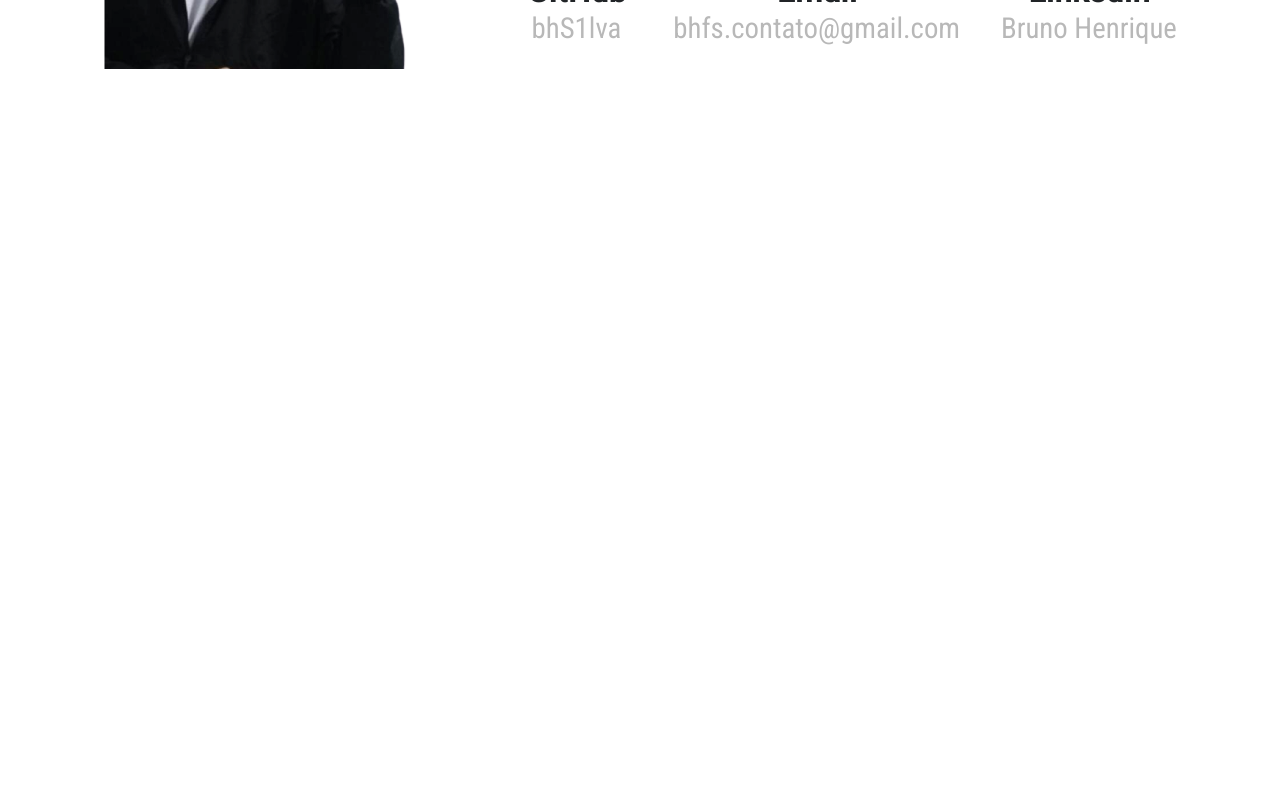
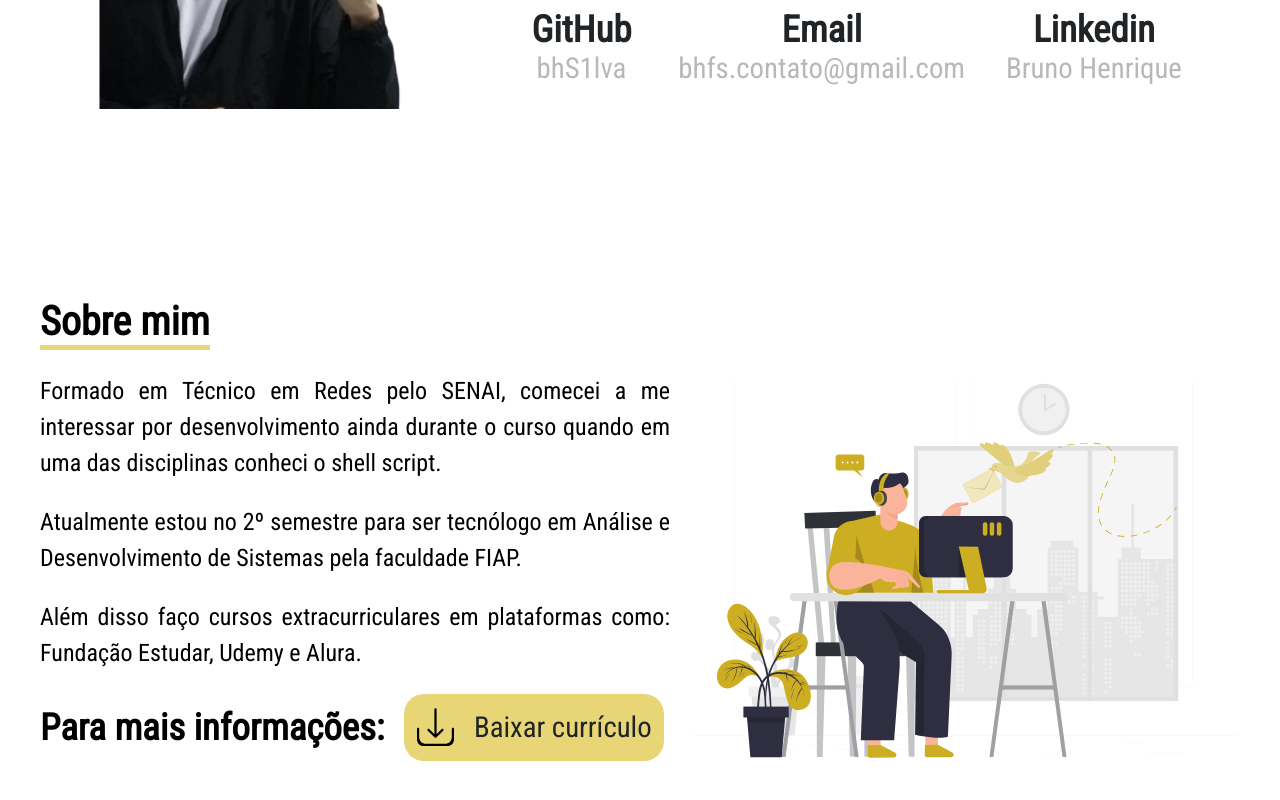
Before and after one commit to bhfsilva/Portfolio, a Next.js app: page / in a window 1280 px wide. Shown: the part 522-1322 px from the top of the page. Before the commit the page ends 800 px from the top, so only its background shows below. Built offline with nearby package versions, Linux system fonts and the light colour scheme.

Commit message:
componente sobre mim adicionado

```diff
--- a/pages/index.js
+++ b/pages/index.js
@@ -1,11 +1,13 @@
+import Navbar from 'src/components/Navbar';
 import Intro from 'src/components/Intro';
-import Navbar from 'src/components/Navbar';
+import AboutMe from 'src/components/AboutMe';
 
 export default function Home() {
     return(
       <>
         <Navbar/>
         <Intro/>
+        <AboutMe/>
       </>
     )
 }
--- /dev/null
+++ b/src/components/AboutMe/AboutMe.module.css
@@ -0,0 +1,55 @@
+.aboutMe h1{
+  display: inline-block;
+  font-size: 2.5em;
+  padding-bottom: 0px;
+  border-bottom: 5px solid var(--yellow);
+}
+.aboutMe{
+  height: 75vh;
+}
+.aboutMe > div{
+  display: flex;
+  gap: 20px;
+}
+.aboutMe img{
+  width: 550px;
+}
+.textBox{
+  display: flex;
+  flex-direction: column;
+  justify-content: space-evenly;
+}
+.textBox p{
+  font-size: 1.5em;
+  text-align: justify;
+  line-height: 1.5em;
+}
+.downloadBox{
+  display: flex;
+  align-items: center;
+  gap: 20px;
+}
+.downloadBox h2{
+  font-size: 2.3em;
+  width: auto;
+}
+.downloadBox a{
+  display: flex;
+  align-items: center;
+  text-decoration: none;
+  color: var(--black);
+  width: 260px;
+  background-color: var(--yellow);
+  font-size: 1.2rem;
+  padding: 12px;
+  align-items: center;
+  gap: 20px;
+  justify-content: center;
+  border-radius: 20px;
+}
+.downloadBox a:hover{
+  background-color: #C0B261;
+}
+.downloadBox img{
+  width: 2.3rem;
+}
--- /dev/null
+++ b/src/components/AboutMe/index.js
@@ -0,0 +1,29 @@
+import styles from 'src/components/AboutMe/AboutMe.module.css';
+export default function AboutMe() {
+  return (
+    <section id="Sobre mim" className={`${styles.aboutMe} defaultMargin`}>
+      <h1>Sobre mim</h1>
+      <div>
+        <div className={styles.textBox}>
+          <p>
+            Formado em Técnico em Redes pelo SENAI, comecei a me interessar por desenvolvimento ainda durante o curso quando em uma das disciplinas conheci o shell script.
+          </p>
+          <p>
+            Atualmente estou no 2º semestre para ser tecnólogo em Análise e Desenvolvimento de Sistemas pela faculdade FIAP.
+          </p>
+          <p>
+            Além disso faço cursos extracurriculares em plataformas como: Fundação Estudar, Udemy e Alura.
+          </p>
+          <div className={styles.downloadBox}>
+            <h2>Para mais informações:</h2>
+            <a href='#'>
+              <img src="assets/img/download.svg"/>
+              <p>Baixar currículo</p>
+            </a>
+          </div>
+        </div>
+        <img src="assets/img/aboutMe.svg" alt="Drawing of a white man with black hair in a yellow sweater and black pants using the computer"/>
+      </div>
+    </section>
+  )
+}
--- a/src/components/Intro/Intro.module.css
+++ b/src/components/Intro/Intro.module.css
@@ -3,8 +3,8 @@
   justify-content:space-around;
   align-items:center;
   flex-flow:row wrap;
-  height:80vh;
-  padding:30px 50px;
+  height:90vh;
+  padding: 30px 40px;
 }
 .leftBox{
   display:flex;
@@ -129,7 +129,7 @@
   .contentBox{
     gap: 25px;
   }
-  .info a{
+  .info{
     align-items: center;
     width: 250px;
   }
--- a/src/components/Intro/index.js
+++ b/src/components/Intro/index.js
@@ -21,7 +21,7 @@ export default function Intro() {
     }
   ]
   return (
-    <div className={styles.introBox}>
+    <section className={`${styles.introBox}`}>
       <div className={styles.leftBox}>
         <img src="assets/img/BrunoHenrique.png" alt="Bruno Henrique picture"/>
       </div>
@@ -39,6 +39,6 @@ export default function Intro() {
           ))}
         </div>
       </div>
-    </div>
+    </section>
   )
 }
--- a/styles/global.css
+++ b/styles/global.css
@@ -8,8 +8,12 @@
   box-sizing: border-box;
   padding: 0;
   margin: 0;
+  scroll-behavior: smooth;
 }
 body{
   font-family: 'Roboto Condensed', sans-serif;
   overflow-x: hidden;
 }
+.defaultMargin{ /*temp*/
+  margin: 0px 40px;
+}
```
Also changed, not shown: public/assets/img/aboutMe.svg (added), public/assets/img/download.svg (added).
